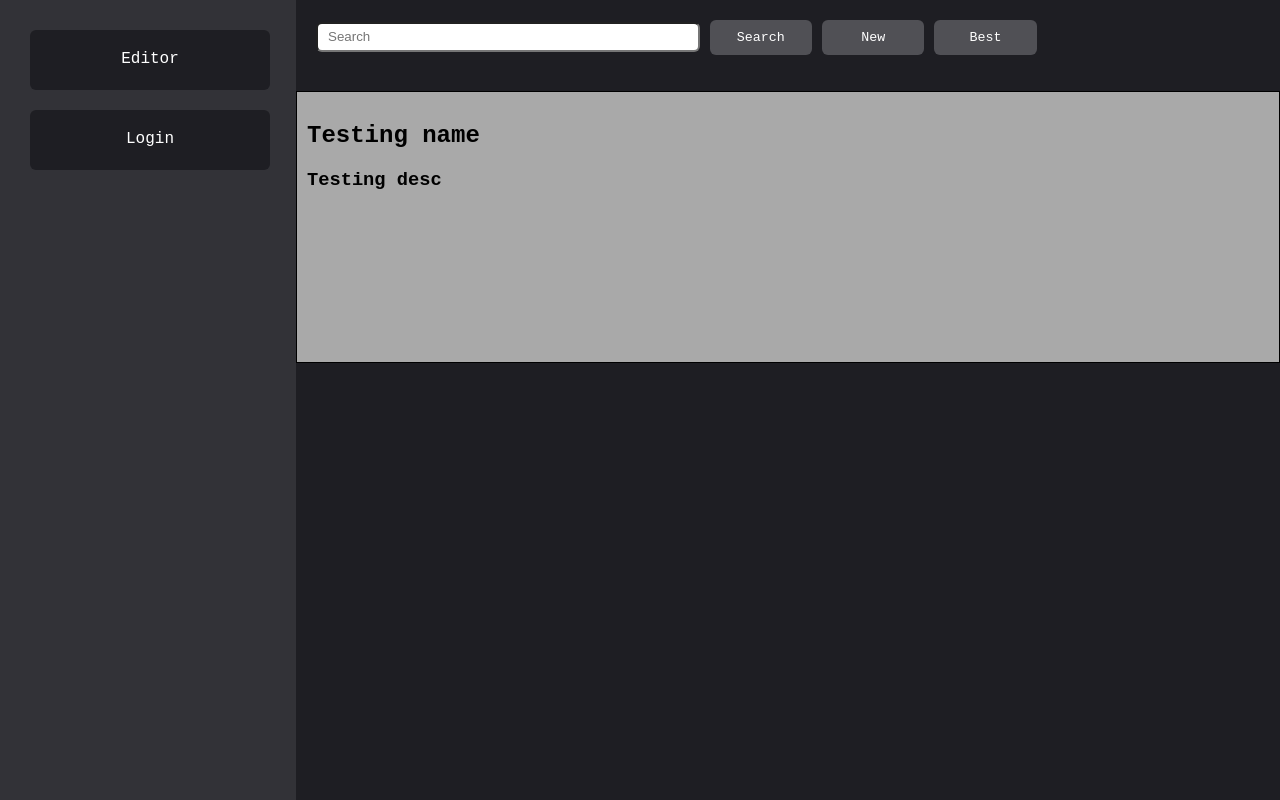
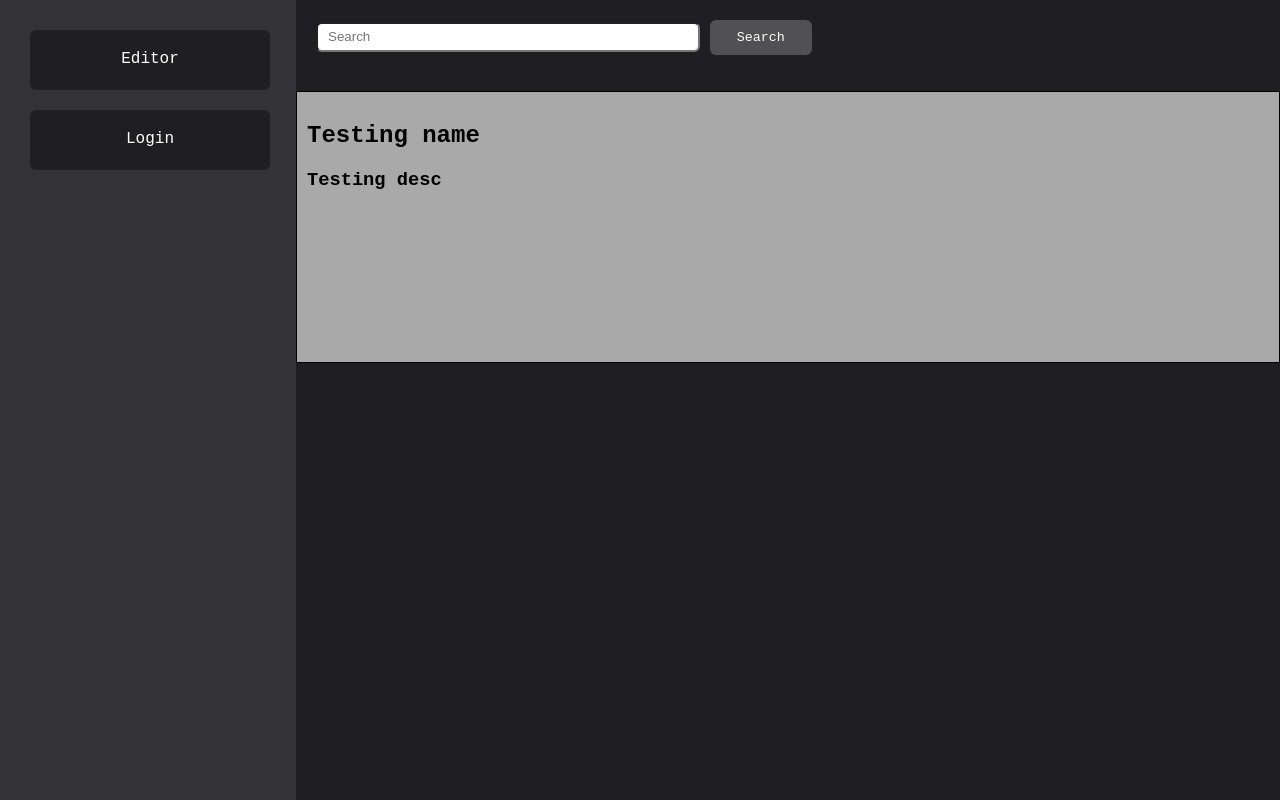
Before and after one commit to NottMatt/propagate, a plain HTML site: page index.html in a window 1280 px wide. Drawn offline with Linux system fonts and the light colour scheme; no server answers.

Commit message:
remove new and best

```diff
--- a/index.html
+++ b/index.html
@@ -23,8 +23,6 @@
                           <button class="search-btn" onclick="searchPosts()">Search</button>
                         </div>
                     </form>
-                    <button class="search-btn">New</button>
-                    <button class="search-btn">Best</button>
                 </div>
                 <div class="feed-body">
                     <div class="feed-post">
```
